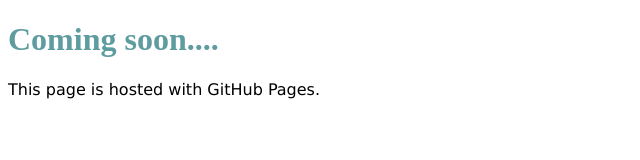
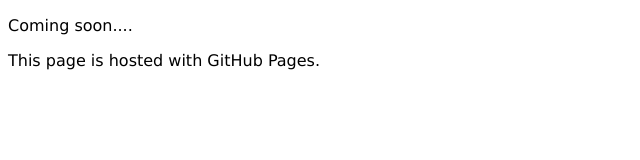
Before and after one commit to joelryan/joelryan.github.io, a plain HTML site: page index.html in a window 1280 px wide. Shown: the whole page, without its empty margins (0-640 px from the left). Drawn offline with Linux system fonts and the light colour scheme.

Commit message:
Update index.html

```diff
--- a/index.html
+++ b/index.html
@@ -2,7 +2,7 @@
 </p>
 <html>
 <body>
-<p style="font-family:verdana"><h1 style="color: #5e9ca0;">Coming soon....</h1></p>
+<p style="font-family:verdana">Coming soon....</p>
 <p style="font-family:verdana">This page is hosted with GitHub Pages.</p>
 </body>
 </html>
```
